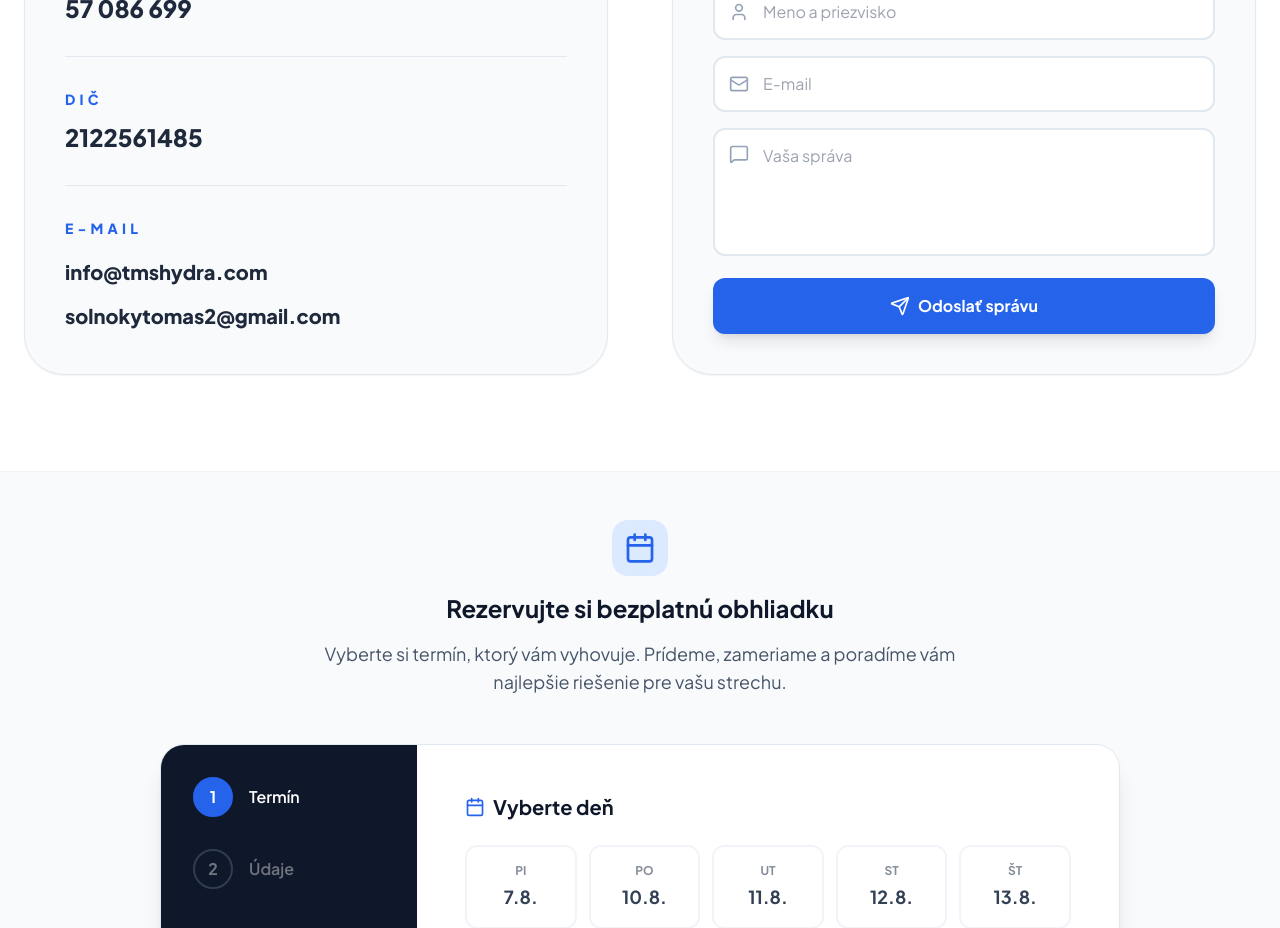
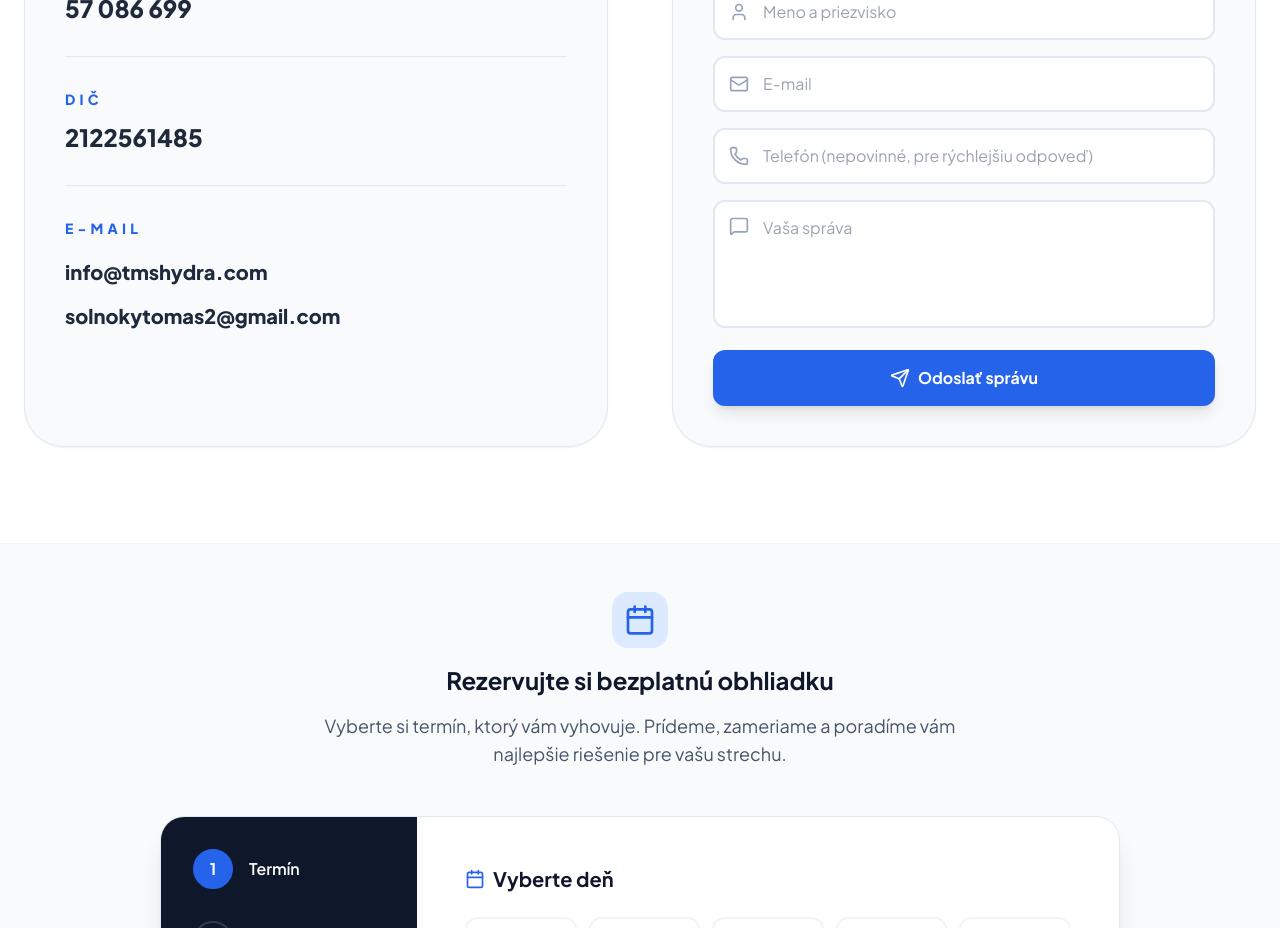
Before and after one commit to lukaskrasny55/tmshydra.com, a React (Vite) app: page /kontakt in a window 1280 px wide. Shown: the part 940-1868 px from the top of the page. Built offline with nearby package versions, Linux system fonts and the light colour scheme.

Commit message:
Znížiť trenie vo formulároch: telefón v kontaktnom formulári, kratšia adresa v rezervácii, funnel tracking kroku 1

```diff
--- a/components/BookingCalendar.tsx
+++ b/components/BookingCalendar.tsx
@@ -173,7 +173,16 @@ if (response.ok) {
                   <div className="flex justify-end mt-12">
                     <button
                       disabled={!booking.date || !booking.time}
-                      onClick={() => setStep(2)}
+                      onClick={() => {
+                        // Plain GA funnel event (not an Ads conversion) so we
+                        // can see the drop-off between "picked a slot" and
+                        // "actually submitted contact details", without
+                        // polluting the real booking conversion count.
+                        if (typeof window !== 'undefined' && typeof (window as any).gtag === 'function') {
+                          (window as any).gtag('event', 'booking_step1_completed');
+                        }
+                        setStep(2);
+                      }}
                       className="bg-slate-900 text-white px-10 py-4 rounded-xl font-bold disabled:opacity-20 transition-all hover:bg-slate-800"
                     >
                       Pokračovať k údajom
@@ -224,11 +233,14 @@ if (response.ok) {
                       <input
                         required
                         type="text"
-                        placeholder="Adresa obhliadky (mesto, ulica)"
+                        placeholder="Mesto / obec"
                         value={booking.address}
                         onChange={(e) => setBooking({ ...booking, address: e.target.value })}
                         className="w-full pl-12 pr-4 py-4 rounded-xl border-2 border-slate-100 focus:border-blue-500 focus:ring-0 outline-none transition-all"
                       />
+                      <p className="mt-2 ml-1 text-xs text-slate-400">
+                        Stačí mesto alebo obec, presnú adresu doriešime telefonicky pri potvrdení termínu.
+                      </p>
                     </div>
                     <div className="relative">
                       <textarea
--- a/components/ContactForm.tsx
+++ b/components/ContactForm.tsx
@@ -1,9 +1,9 @@
 import React, { useState } from 'react';
-import { User, Mail, MessageSquare, Send, CheckCircle } from 'lucide-react';
+import { User, Mail, Phone, MessageSquare, Send, CheckCircle } from 'lucide-react';
 import { trackConversion } from './GoogleAds';
 
 export const ContactForm: React.FC = () => {
-  const [form, setForm] = useState({ name: '', email: '', message: '' });
+  const [form, setForm] = useState({ name: '', email: '', phone: '', message: '' });
   const [isSubmitting, setIsSubmitting] = useState(false);
   const [isSubmitted, setIsSubmitted] = useState(false);
 
@@ -18,6 +18,7 @@ export const ContactForm: React.FC = () => {
         body: JSON.stringify({
           name: form.name,
           email: form.email,
+          phone: form.phone,
           message: form.message,
         }),
       });
@@ -72,6 +73,16 @@ export const ContactForm: React.FC = () => {
         />
       </div>
       <div className="relative">
+        <Phone className="absolute left-4 top-1/2 -translate-y-1/2 text-slate-400 w-5 h-5" />
+        <input
+          type="tel"
+          placeholder="Telefón (nepovinné, pre rýchlejšiu odpoveď)"
+          value={form.phone}
+          onChange={(e) => setForm({ ...form, phone: e.target.value })}
+          className="w-full pl-12 pr-4 py-3.5 rounded-xl border-2 border-slate-200 bg-white focus:border-blue-500 focus:ring-0 outline-none transition-all"
+        />
+      </div>
+      <div className="relative">
         <MessageSquare className="absolute left-4 top-4 text-slate-400 w-5 h-5" />
         <textarea
           required
```
Also changed, not shown: api/send-email.js (+5 -3 lines).
